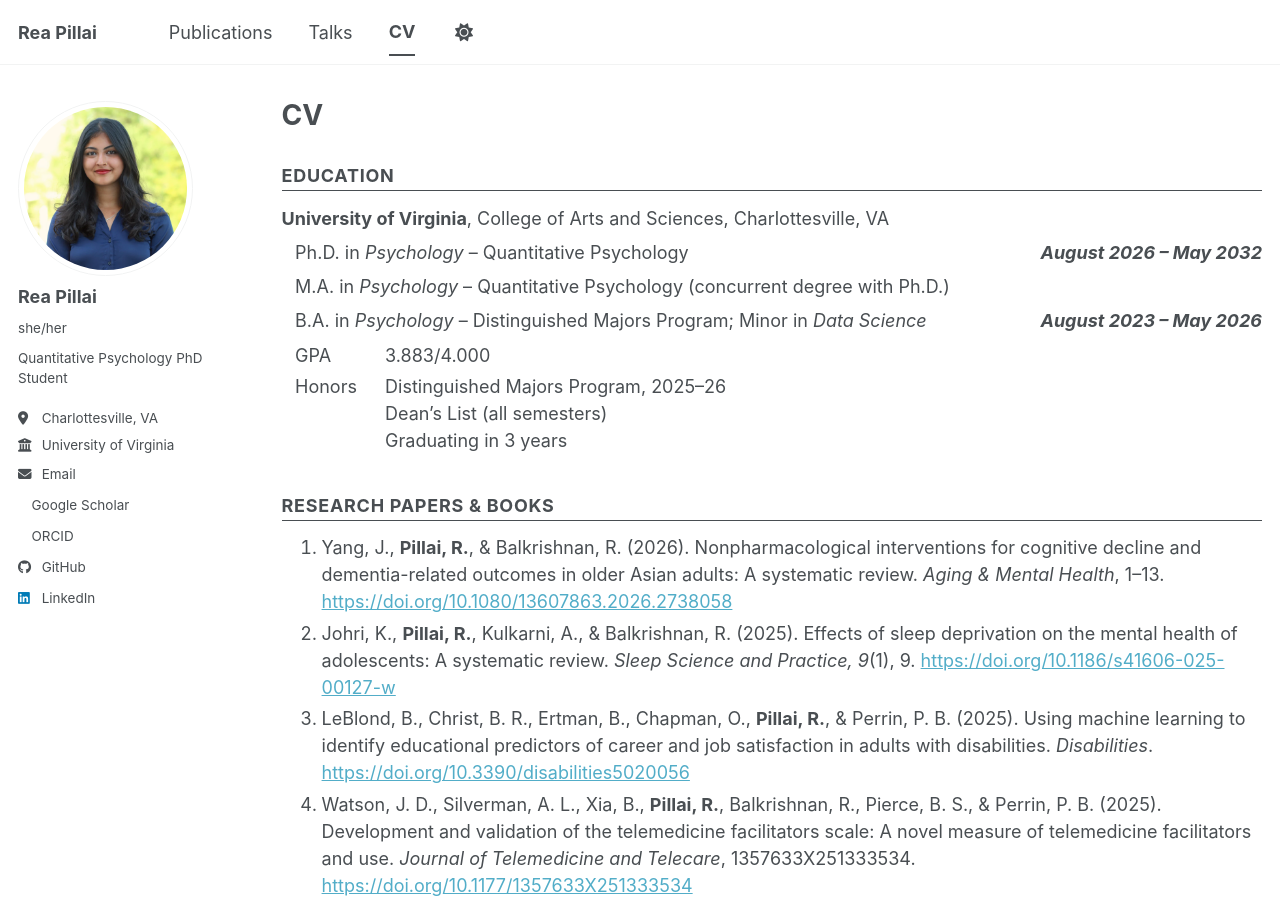
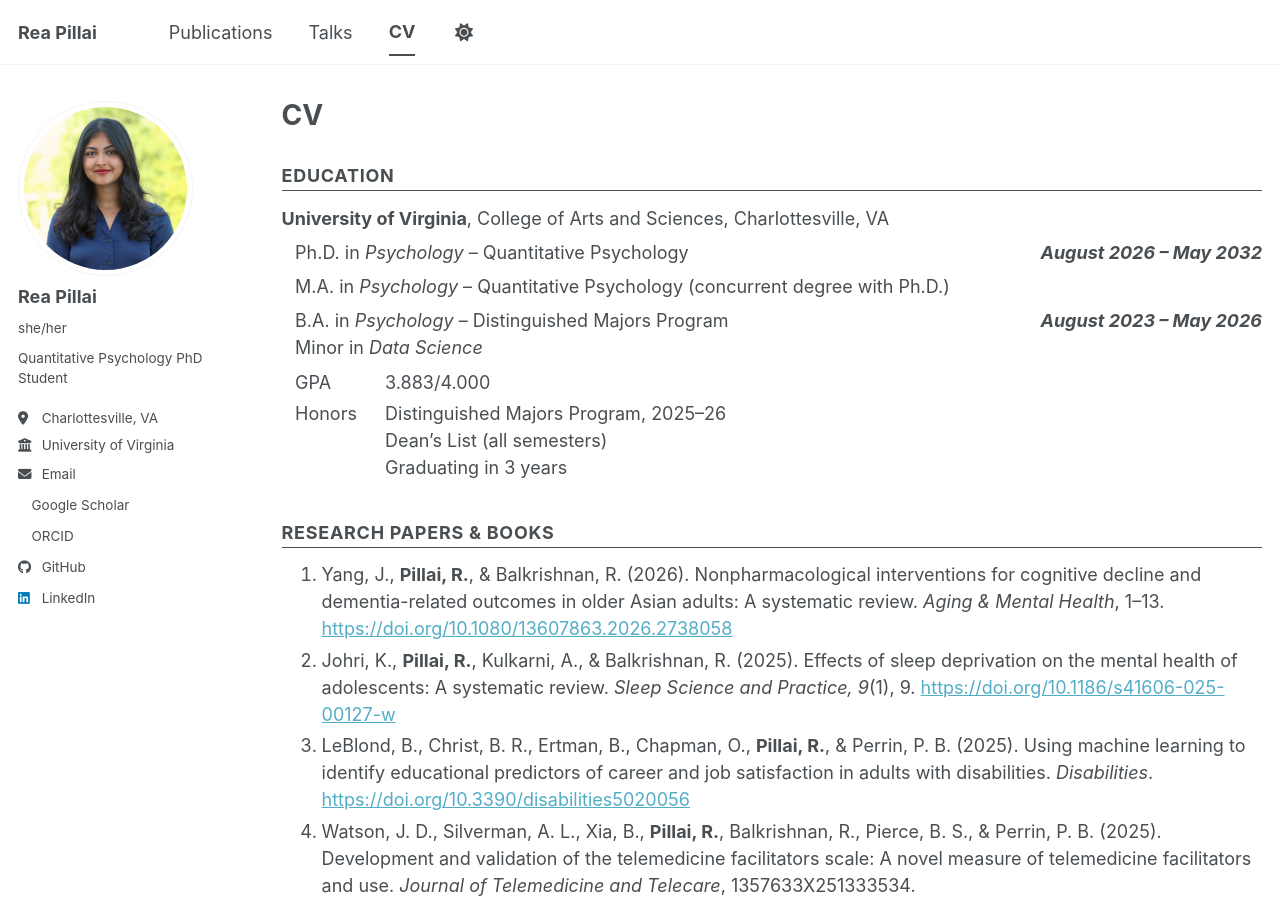
Before and after one commit to reap13/reap13.github.io, a Jekyll site: the page built from _pages/cv.md, in a window 1280 px wide and 900 px high. Built offline with Jekyll 4.4.1, drawn with Linux system fonts in a browser that asks for light colours; a style sheet for code colours, icons or effects is not loaded.

Commit message:
Put the CV's minor on its own line so the B.A. dates fit
Co-Authored-By: Claude Opus 5.5 <noreply@anthropic.com>

```diff
--- a/_pages/cv.md
+++ b/_pages/cv.md
@@ -17,7 +17,7 @@ redirect_from:
   <div class="cv__head"><span><strong>University of Virginia</strong>, College of Arts and Sciences, Charlottesville, VA</span></div>
   <div class="cv__head cv__sub"><span>Ph.D. in <em>Psychology</em> – Quantitative Psychology</span><span class="cv__date">August 2026 – May 2032</span></div>
   <div class="cv__head cv__sub"><span>M.A. in <em>Psychology</em> – Quantitative Psychology (concurrent degree with Ph.D.)</span></div>
-  <div class="cv__head cv__sub"><span>B.A. in <em>Psychology</em> – Distinguished Majors Program; Minor in <em>Data Science</em></span><span class="cv__date">August 2023 – May 2026</span></div>
+  <div class="cv__head cv__sub"><span>B.A. in <em>Psychology</em> – Distinguished Majors Program<br>Minor in <em>Data Science</em></span><span class="cv__date">August 2023 – May 2026</span></div>
   <dl class="cv__details">
     <dt>GPA</dt><dd>3.883/4.000</dd>
     <dt>Honors</dt><dd>Distinguished Majors Program, 2025–26<br>Dean’s List (all semesters)<br>Graduating in 3 years</dd>
```
